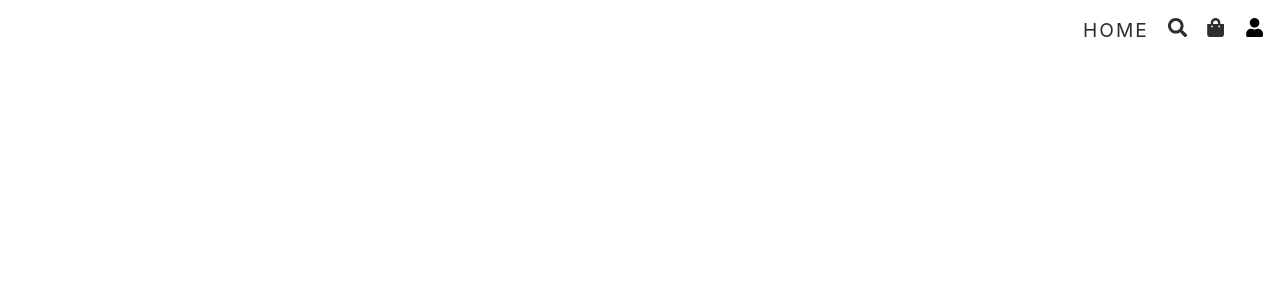
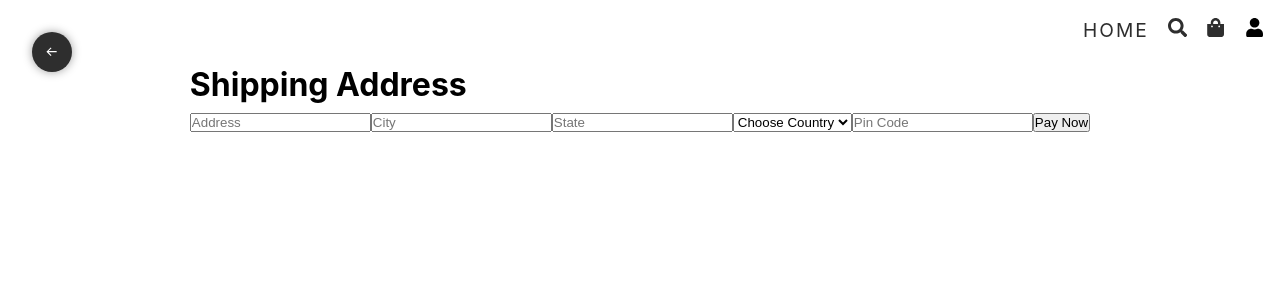
Before and after one commit to Kunwar-awadhiya/E-Commerce-frontend, a React (Vite) app: page /shipping in a window 1280 px wide. Before the commit this address had no page. Shown: the top 300 px of the page. Built offline with nearby package versions, Linux system fonts and the light colour scheme.

Commit message:
new commit

```diff
--- a/src/App.tsx
+++ b/src/App.tsx
@@ -7,6 +7,8 @@
 const Home = lazy(() => import("./pages/home"));
 const Search = lazy(() => import("./pages/search"));
 const Cart = lazy(() => import("./pages/cart"));
+
+const Shipping = lazy(() => import('./pages/shipping'));
 
 // admin routes importing
 const Dashboard = lazy(() => import("./pages/admin/dashboard"));
@@ -39,6 +41,12 @@
           <Route path="/" element={<Home />} />
           <Route path="/search" element={<Search />} />
           <Route path="/cart" element={<Cart />} />
+
+          <Route>
+            <Route path="/shipping" element={<Shipping/>} />
+          </Route>
+
+
           {/** admin routes */}
           <Route
         //    element={
--- a/src/pages/shipping.tsx
+++ b/src/pages/shipping.tsx
@@ -1,10 +1,84 @@
+import { ChangeEvent, useState } from "react"
+import { BiArrowBack } from "react-icons/bi";
+import { useNavigate } from "react-router-dom";
 
 const shipping = () => {
+
+
+  const navigate = useNavigate();
+
+  const[shippingInfo , setShippingInfo] = useState({
+    address: '',
+    city:'',
+    state:'',
+    country:'',
+    pinCode:'',
+  });
+
+  const changeHandler = (
+    e : ChangeEvent<HTMLInputElement | HTMLSelectElement>
+  ) => {
+    setShippingInfo((prev) => ({ ...prev, [e.target.name]: e.target.value }));
+  };
+
   return (
-    <div>
-      shipping
+    <div className="shipping">
+      <button className="back-btn" onClick={() => navigate("/cart")}>
+        <BiArrowBack/>
+      </button>
+
+      <form>
+        <h1>Shipping Address</h1>
+        <input
+        required
+        type="text"
+        placeholder="Address"
+        name='address'
+        value={shippingInfo.address}
+        onChange={changeHandler}
+        />
+
+        <input
+        required
+        type="text"
+        placeholder="City"
+        name='city'
+        value={shippingInfo.city}
+        onChange={changeHandler}
+        />
+
+        <input
+        required
+        type="text"
+        placeholder="State"
+        name='State'
+        value={shippingInfo.state}
+        onChange={changeHandler}
+        />
+
+        <select
+        name="country"
+        required
+        value={shippingInfo.country}
+        onChange={changeHandler}
+        >
+          <option value="">Choose Country</option>
+          <option value="india">India</option>
+        </select>
+
+        <input
+        required
+        type="number"
+        placeholder="Pin Code"
+        name='pinCode'
+        value={shippingInfo.pinCode}
+        onChange={changeHandler}
+        />
+
+        <button type="submit">Pay Now</button>
+      </form>
     </div>
   )
-}
+};
 
-export default shipping
+export default shipping;
--- /dev/null
+++ b/src/styles/_shipping.scss
@@ -0,0 +1,58 @@
+.shipping {
+    @include flex;
+    .back-btn {
+        @include square(2.5rem);
+        background-color: $color2;
+        color: $color1;
+        @include flex;
+        position: fixed;
+        top: 2rem;
+        left: 2rem;
+        border-radius: 100%;
+        border: none;
+        outline: none;
+        cursor: pointer;
+        @include baseShadow;
+
+        svg{
+            transition: all 0.3s;
+        }
+
+        &:hover svg{
+            translate: -0.25;
+        }
+
+        > form {
+            max-width: 450px;
+            width: 100%;
+            @include flex(column, center, stretch, 2rem);
+            padding: 2rem;
+        }
+
+        > h1 {
+            @include heading;
+            margin: 2rem;
+            text-align: center;
+        }
+
+        > input,
+        > select {
+            border: 1px solid rgba(31, 31, 31, 0.351);
+            padding: 1rem;
+            outline: none;
+            font-size: 1.05rem;
+            border-radius: 5px;
+        }
+
+        > button {
+            @include btn(1rem ,$color3, $color1);
+            border-radius: 5px;
+            font-size: 1.05rem;
+            text-transform: uppercase;
+            letter-spacing: 2px;
+            &:hover {
+                opacity: 0.8;
+            }
+        }
+    }
+}
--- a/src/styles/admin-styles/_mixin.scss
+++ b/src/styles/admin-styles/_mixin.scss
@@ -46,3 +46,13 @@
 @mixin baseShadow() {
   box-shadow: 0 0 10px rgba(0, 0, 0, 0.384);
 }
+
+@mixin btn($p: 0.5rem 1rem, $bg, $color){
+  cursor: pointer;
+  border: none;
+  outline: none;
+  padding: $p;
+  background-color: $bg;
+  color: $color;
+
+}
--- a/src/styles/app.scss
+++ b/src/styles/app.scss
@@ -36,6 +36,7 @@
   @import "admin-styles/mixin";
   @import "home";
   @import "cart.scss";
+  @import 'shipping';
 
   @import "admin-styles/mixin";
   @import "admin-styles/dashboard";
```
